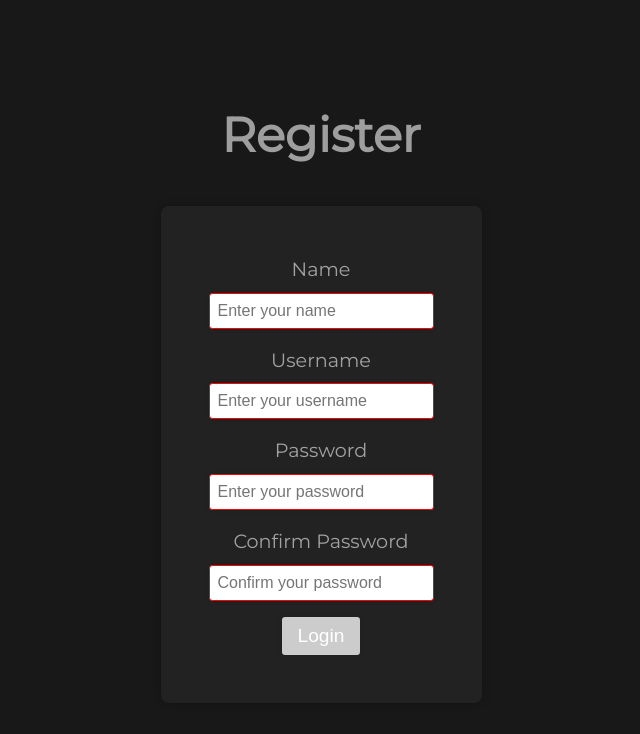
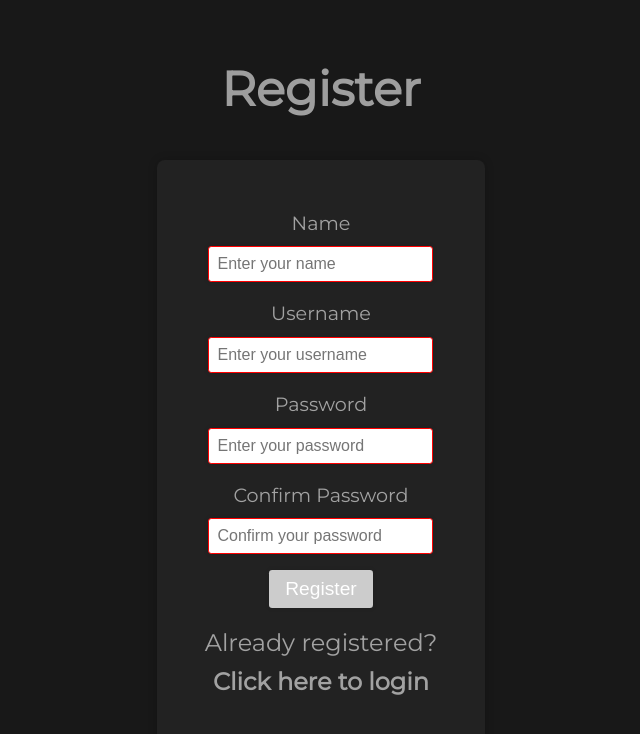
Before and after one commit to pawlh/dime, a Vue app in the folder frontend/: page /register in a window 1280 px wide. Shown: the top 734 px of the page, without its empty margins (319-959 px from the left). Built offline with nearby package versions, Linux system fonts and the light colour scheme.

Commit message:
add links to other auth pages

```diff
--- a/frontend/src/components/auth/Login.vue
+++ b/frontend/src/components/auth/Login.vue
@@ -76,7 +76,14 @@ const login = async () => {
                 :disabled="username === '' || password === ''">Login
         </button>
         <p v-if="error" class="error-message">{{ error }}</p>
+        <span>
+            Need an account?
+            <br/>
+            <router-link to="/register">Click here to register</router-link>
+        </span>
     </form>
+    <!--Add register link-->
+
 
 </template>
 
@@ -135,4 +142,16 @@ const login = async () => {
 .border-red {
     border: 1px solid red;
 }
+
+span {
+    padding-top: 1rem;
+    font-size: 1.5rem;
+    text-align: center;
+}
+
+a {
+    color: var(--color-text);
+    font-weight: bold;
+    text-decoration: none;
+}
 </style>
--- a/frontend/src/components/auth/Register.vue
+++ b/frontend/src/components/auth/Register.vue
@@ -84,9 +84,14 @@ const register = async () => {
         <button
                 class="login-button"
                 @click.prevent="register"
-                :disabled="name === '' || username === '' || password === '' || (password !== password2)">Login
+                :disabled="name === '' || username === '' || password === '' || (password !== password2)">Register
         </button>
         <p v-if="error" class="error-message">{{ error }}</p>
+        <span>
+            Already registered?
+            <br/>
+            <router-link to="/login">Click here to login</router-link>
+        </span>
     </form>
 
 </template>
@@ -146,4 +151,16 @@ const register = async () => {
 .border-red {
     border: 1px solid red;
 }
+
+span {
+    padding-top: 1rem;
+    font-size: 1.5rem;
+    text-align: center;
+}
+
+a {
+    color: var(--color-text);
+    font-weight: bold;
+    text-decoration: none;
+}
 </style>
```
